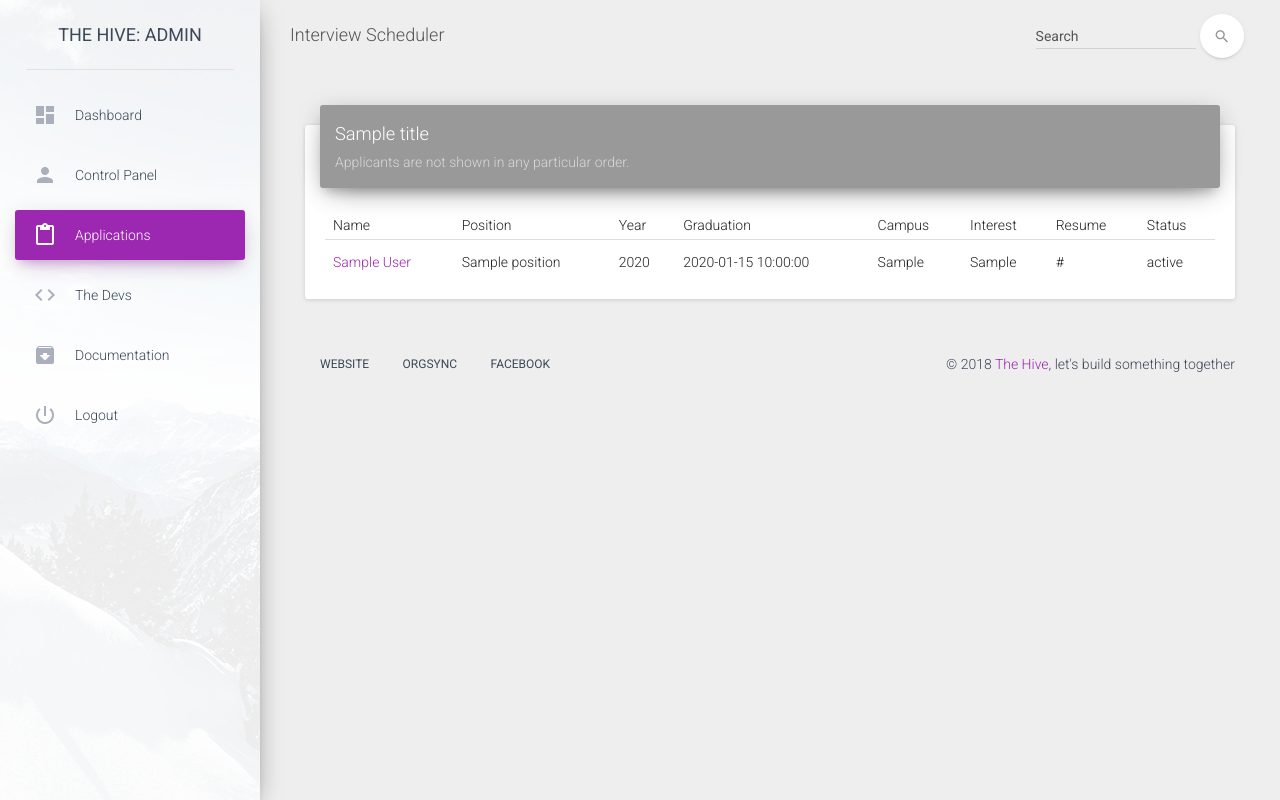
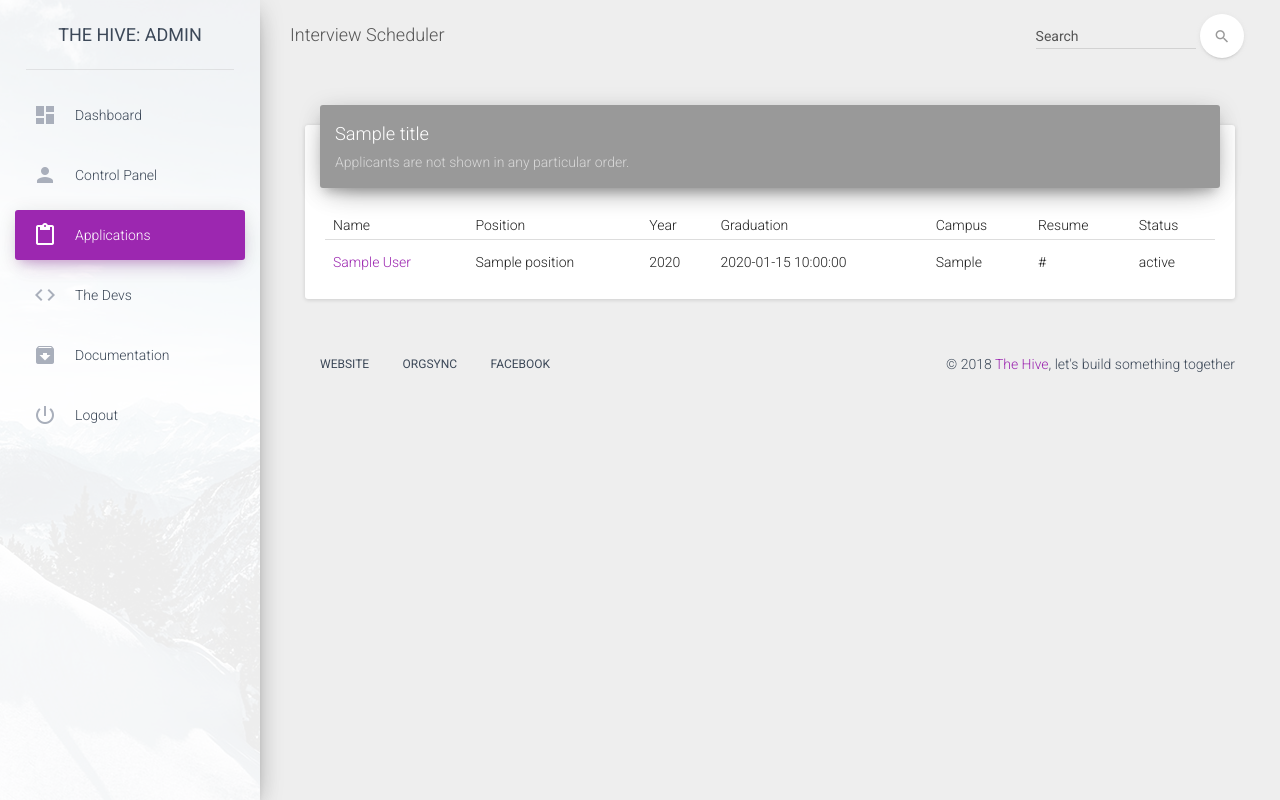
Before and after one commit to RandyDeng/InterviewScheduler, a Flask app: template app/admin/templates/applications_query_applicant_list.html in a window 1280 px wide. Run offline with Flask 2, Linux system fonts and the light colour scheme; the template is opened without the code that fills it: most values are stand-ins (such as "Sample title", 1, 10 or a date in 2020); some libraries are stand-ins or nearby versions.

Commit message:
Removed interest field in application preview

```diff
--- a/app/admin/templates/applications_query_applicant_list.html
+++ b/app/admin/templates/applications_query_applicant_list.html
@@ -18,7 +18,6 @@
                             <th>Year</th>
                             <th>Graduation</th>
                             <th>Campus</th>
-                            <th>Interest</th>
                             <th>Resume</th>
                             <th>Status</th>
                         </thead>
@@ -30,7 +29,6 @@
                                     <td>{{ applicant.year }}</td>
                                     <td>{{ applicant.expected_graduation_date }}</td>
                                     <td>{{ applicant.on_campus }}</td>
-                                    <td>{{ applicant.why_interested }}</td>
                                     <td>{{ applicant.resume_link }}</td>
                                     <td>{{ applicant.status }}</td>
                                 </tr>
```
